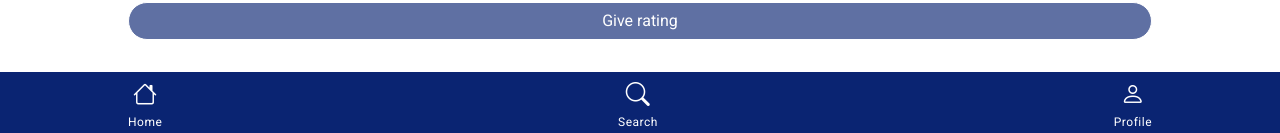
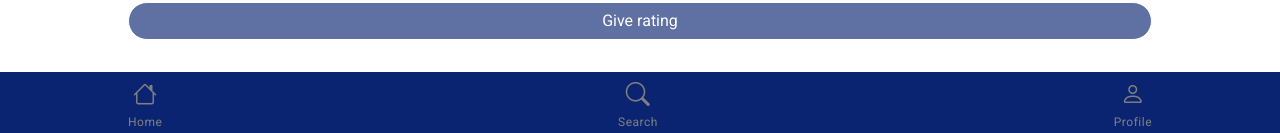
Before and after one commit to tomasrama12/NeedyFront, an Angular app in the folder NeedyFront/: page /rating in a window 1280 px wide. Shown: the part 664-797 px from the top of the page. Built offline with nearby package versions, Linux system fonts and the light colour scheme.

Commit message:
active link

```diff
--- a/NeedyFront/src/app/shared/components/navbar/navbar.component.css
+++ b/NeedyFront/src/app/shared/components/navbar/navbar.component.css
@@ -24,12 +24,20 @@
     flex-direction: column;
     justify-content: center;
     align-items: center;
+    color: gray;
+}
+
+.active {
+    color: white;
+}
+
+.active i {
     color: white;
 }
 
 i{
     font-size: 1.5rem;
-    color: white;
+    color: gray;
 }
 
 p{
--- a/NeedyFront/src/app/shared/components/navbar/navbar.component.html
+++ b/NeedyFront/src/app/shared/components/navbar/navbar.component.html
@@ -1,18 +1,18 @@
 <div class="navbar-container">
     <div class="items-container">
-        <div class="item">
+        <div class="item" routerLinkActive="active">
             <a routerLink="/home">
                 <i class="bi bi-house"></i>
             </a>
             <p>Home</p>
         </div>
-        <div class="item">
+        <div class="item" routerLinkActive="active">
             <a routerLink="/search">
                 <i class="bi bi-search"></i>
             </a>
             <p>Search</p>
         </div>
-        <div class="item">
+        <div class="item" routerLinkActive="active">
             <a routerLink="/profile">
                 <i class="bi bi-person"></i>
             </a>
```
